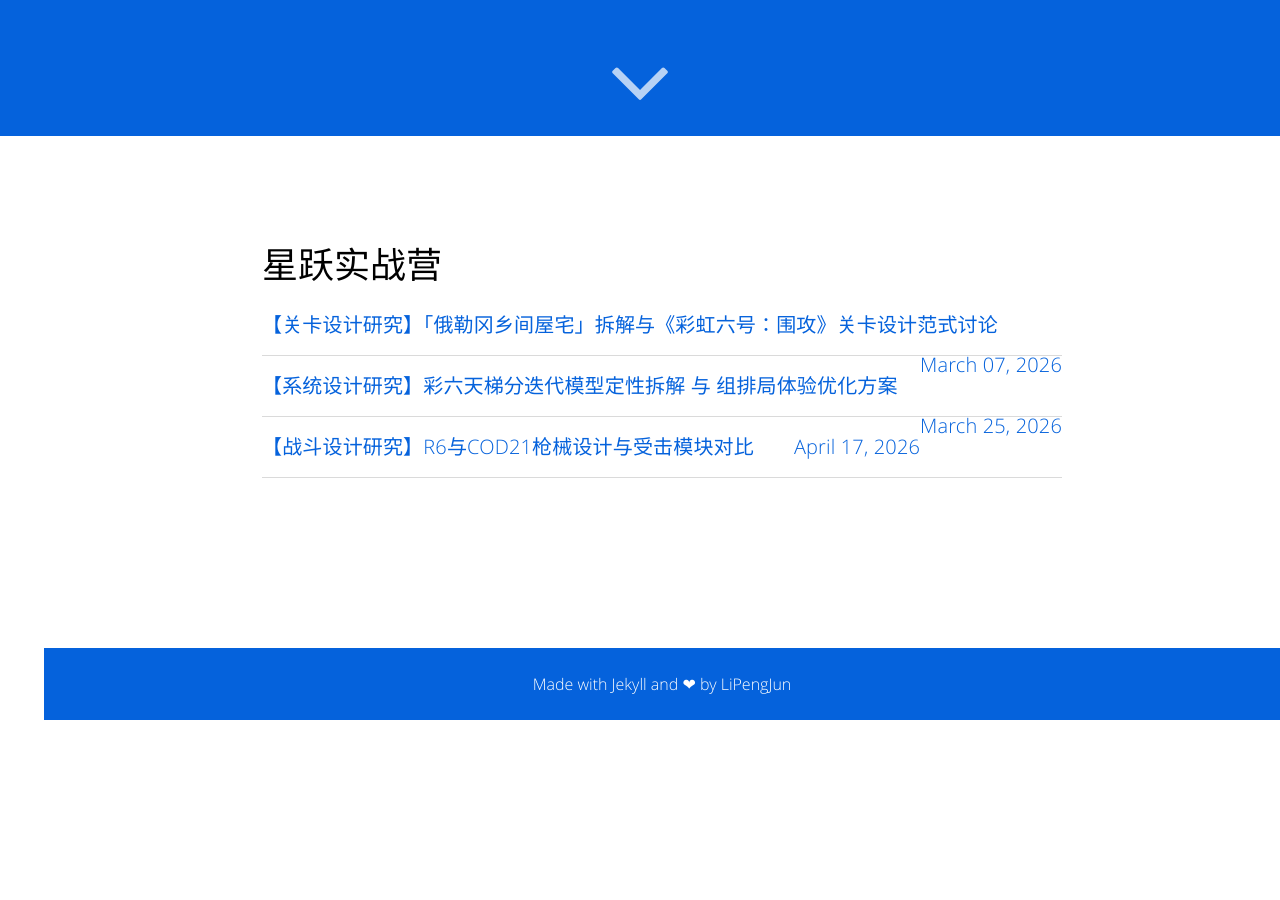
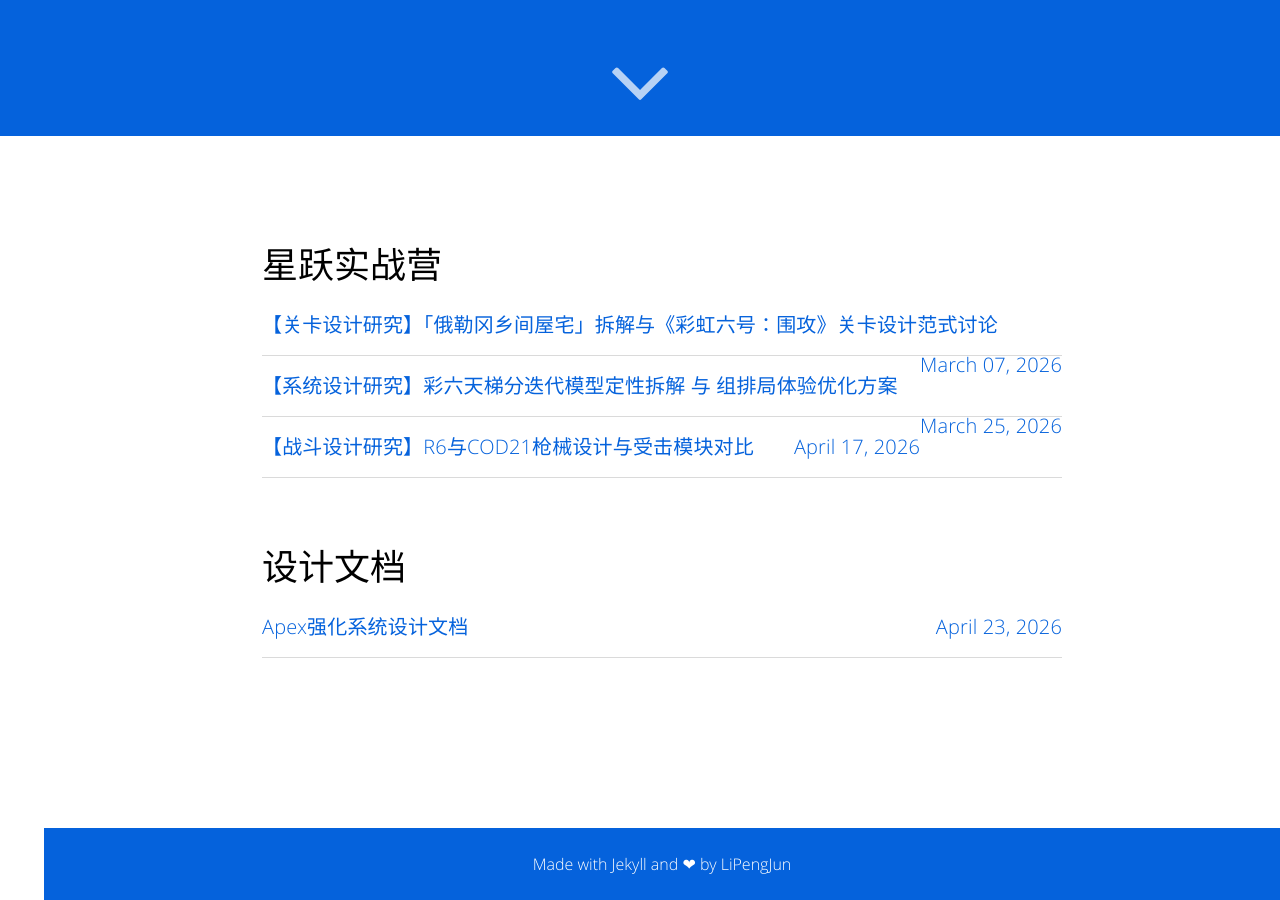
Before and after one commit to Junsonli/Junsonli.github.io, a Jekyll site: the page built from series.html, in a window 1280 px wide and 900 px high, scrolled down 764 px. Built offline with Jekyll 4.4.1, drawn with Linux system fonts in a browser that asks for light colours; before the commit the page ends 1484 px from its top, so only the background shows below that.

Commit message:
feat: add tags and categories to Apex article

```diff
--- a/_posts/2026-04-24-apex-pve-enhancement.md
+++ b/_posts/2026-04-24-apex-pve-enhancement.md
@@ -2,7 +2,8 @@
 layout: post
 title: "Apex强化系统设计文档"
 date: 2026-04-24 00:00:00 +0800
-tag: 玩法设计
+tags: 玩法设计
+categories: 设计文档
 description: '以Apex大逃杀为基础，设计娱乐向强化玩法，涵盖局内解锁规则、拾取替换机制与各类强化效果设计'
 ---
 
```
